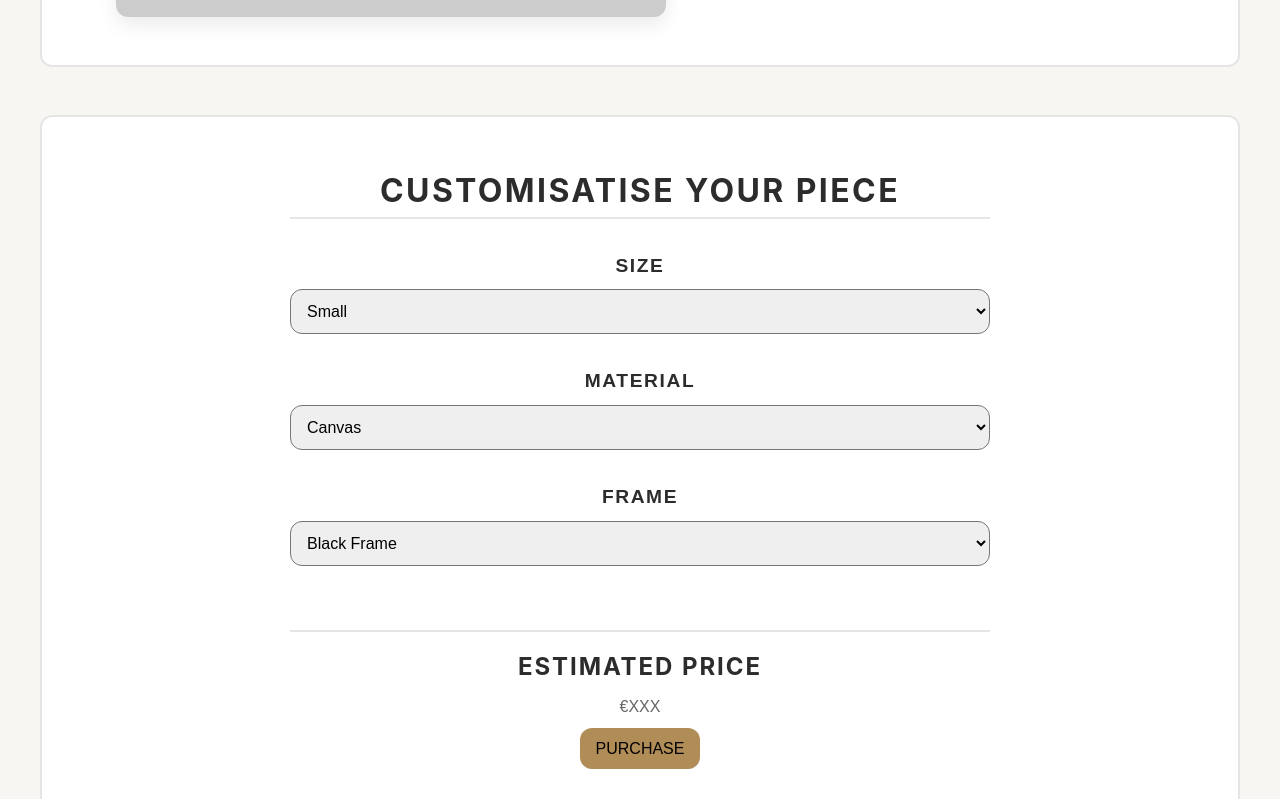
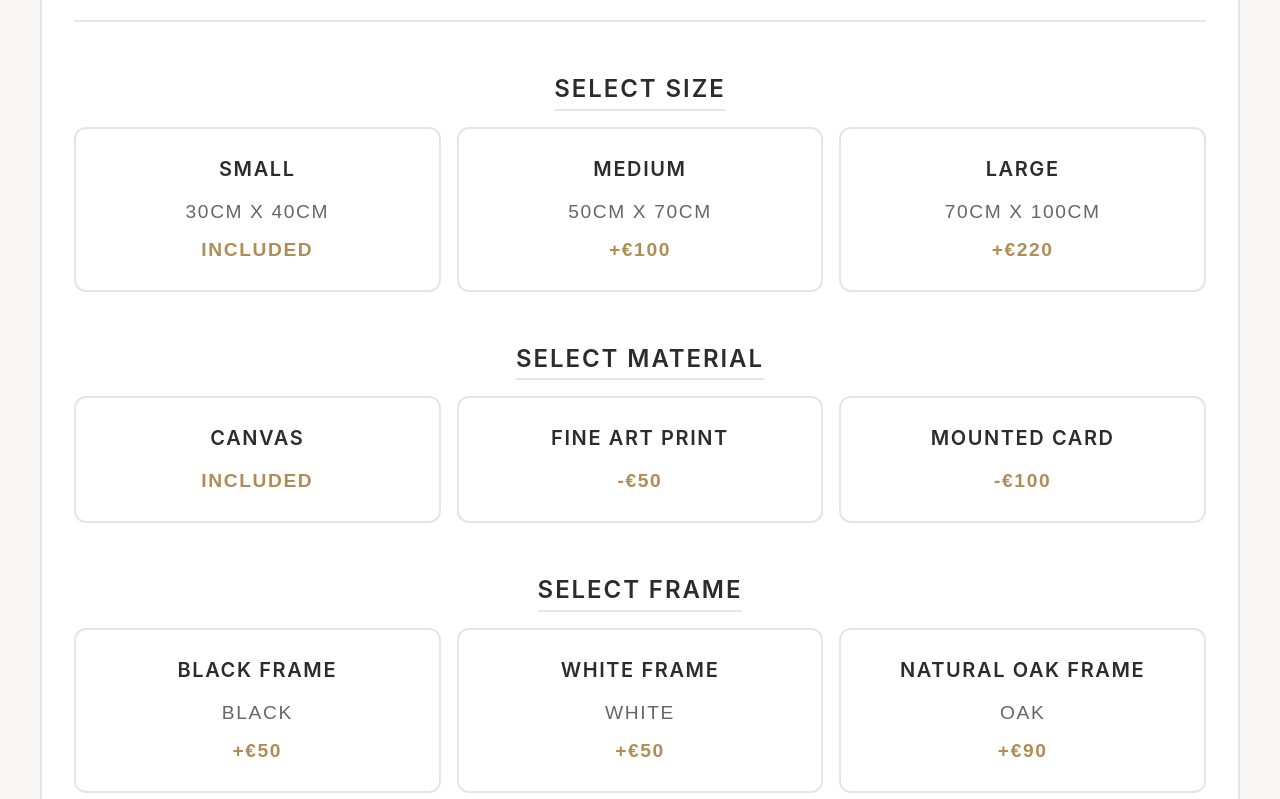
Before and after one commit to Emmet22/artist-website-template, a React (Vite) app: page /commission/1 in a window 1280 px wide. Shown: the part 941-1740 px from the top of the page. Built offline with nearby package versions, Linux system fonts and the light colour scheme.

Commit message:
#19 added styling to customisation options, hover effect, selected effect, and fixed the price modifier format

```diff
--- a/src/components/commission/CustomisationPanel.module.css
+++ b/src/components/commission/CustomisationPanel.module.css
@@ -1,10 +1,7 @@
 .panel {
-    max-width: 700px;
-    margin: 0 auto;
-
     display: flex;
     flex-direction: column;
-    gap: 2rem;
+    gap: 3rem;
 }
 
 .panel h2 {
@@ -13,22 +10,81 @@
     text-transform: uppercase;
     letter-spacing: 0.15rem;
 
+    text-align: center;
     border-bottom: 2px solid var(--clr-border);
+    padding-bottom: 0.5rem;
 }
 
-.option {
+.section {
     display: flex;
     flex-direction: column;
-    gap: 0.5rem;
+    gap: 1rem;
 }
 
-.option label {
-    font-weight: bold;
-    text-transform: uppercase;
+.sectionTitle {
+    width: fit-content;
+    border-bottom: 2px solid var(--clr-border);
+    align-self: center;
 }
 
-.option select {
-    padding: 0.75rem;
+.sectionTitle h3 {
+    text-transform: uppercase;
+    font-size: 1.5rem;
+    letter-spacing: 0.12rem;
+}
+
+.options {
+    display: grid;
+    grid-template-columns: repeat(
+        auto-fit,
+        minmax(200px, 1fr)
+    );
+
+    gap: 1rem;
+}
+
+.optionCard {
+    border: 2px solid var(--clr-border);
+    border-radius: var(--radius);
+    padding: 1.5rem;
+    cursor: pointer;
+
+    transition:
+        transform 0.2s ease,
+        border-color 0.2s ease,
+        box-shadow 0.2s ease;
+}
+
+.optionCard:hover {
+    transform: translateY(-3px);
+    box-shadow: var(--shadow);
+}
+
+.optionCard:has(input:checked) {
+    border-color: var(--clr-accent);
+    box-shadow: var(--shadow);
+    transform: translateY(-3px);
+}
+
+.optionCard input {
+    display: none;
+}
+
+.optionCard h4 {
+    text-transform: uppercase;
+    margin-bottom: 0.75rem;
+    font-size: 1.25rem;
+}
+
+.optionCard p {
+    margin-bottom: 0.5rem;
+}
+
+.optionCard span {
+    display: block;
+    margin-top: 0.5rem;
+    font-weight: bold;
+    color: var(--clr-accent);
 }
 
 .summary {
--- a/src/components/commission/CustomisationPanel.tsx
+++ b/src/components/commission/CustomisationPanel.tsx
@@ -7,6 +7,9 @@
     - size.
     - matertial.
     - frame.
+
+    N.B. the selected values are controled by the
+    CommissionBuilder page.
 */
 
 // import styles
@@ -24,57 +27,129 @@ interface CustomisationPanelProps {
     materials: MaterialOption[];
 }
 
+// function for fixing the price modifier
+function formatPriceModifier(priceModifier: number) {
+    if (priceModifier == 0) {
+        return "Included";
+    }
+    if (priceModifier > 0) {
+        return `+€${priceModifier}`;
+    }
+    return `-€${Math.abs(priceModifier)}`;
+}
+
 function CustomisationPanel({sizes, frames, materials}: CustomisationPanelProps) {
     return (
         <div className={styles.panel}>
-            <h2>Customisatise your piece</h2>
 
-            <div className={styles.option}>
-                <label>Size</label>
-                <select>
+            <h2>Customise your piece</h2>
+
+            {/* size options */}
+            <div className={styles.section}>
+                <div className={styles.sectionTitle}>
+                    <h3>Select Size</h3>
+                </div>
+
+                <div className={styles.options}>
                     {
                         sizes.map(size => (
-                            <option
+                            <label
                                 key={size.id}
+                                className={styles.optionCard}
+                            >
+                                <input
+                                    type="radio"
+                                    name="size"
                                     value={size.id}
-                            >
+                                />
+
+                                <div>
+                                    <h4>
                                         {size.name}
-                            </option>
+                                    </h4>
+
+                                    <p>
+                                        {size.width}cm x {size.height}cm
+                                    </p>
+
+                                    <span>
+                                        {formatPriceModifier(size.priceModifier)}
+                                    </span>
+                                </div>
+
+                            </label>
                         ))
                     }
-                </select>
+                </div>
             </div>
 
-            <div className={styles.option}>
-                <label>Material</label>
-                <select>
+            {/* material options */}
+            <div className={styles.section}>
+                <div className={styles.sectionTitle}>
+                    <h3>Select Material</h3>
+                </div>
+
+                <div className={styles.options}>
                     {
                         materials.map(material => (
-                            <option
+                            <label
                                 key={material.id}
+                                className={styles.optionCard}
+                            >
+
+                                <input
+                                    type="radio"
+                                    name="material"
                                     value={material.id}
-                            >
+                                />
+
+                                <div>
+                                    <h4>
                                         {material.name}
-                            </option>
+                                    </h4>
+                                    <span>
+                                        {formatPriceModifier(material.priceModifier)}
+                                    </span>
+                                </div>
+
+                            </label>
                         ))
                     }
-                </select>
+                </div>
             </div>
 
-            <div className={styles.option}>
-                <label>Frame</label>
-                <select>
+            {/* frame options */}
+            <div className={styles.section}>
+                <div className={styles.sectionTitle}>
+                    <h3>Select Frame</h3>
+                </div>
+                <div className={styles.options}>
                     {
                         frames.map(frame => (
-                        <option
+                            <label
                                 key={frame.id}
+                                className={styles.optionCard}
+                            >
+                                <input
+                                    type="radio"
+                                    name="frame"
                                     value={frame.id}
-                        >
+                                />
+                                <div>
+                                    <h4>
                                         {frame.name}
-                        </option>
+                                    </h4>
+                                    <p>
+                                        {frame.color}
+                                    </p>
+                                    <span>
+                                        {formatPriceModifier(frame.priceModifier)}
+                                    </span>
+                                </div>
+                            </label>
                         ))
                     }
-                </select>
+                </div>
             </div>
 
             <div className={styles.summary}>
--- a/src/pages/CommissionBuilder.tsx
+++ b/src/pages/CommissionBuilder.tsx
@@ -39,19 +39,18 @@ function CommissionBuilder() {
         );
     }
 
-    // get customisation options
-
-    // calculate price based on selected options
-
     return (
         <main>
+            {/*
             <Section>
-                <h1>Create your piece</h1>
+                <h1>Create your own vision</h1>
                 <p>
-                    Bring the artwork to life with your own
-                    choice of size, material and frame.
+                    Personalise this artwork by choosing your perferred size, material
+                    and frame. Your final price updates automatically based on your
+                    selections.
                 </p>
             </Section>
+            */}
 
             <Section>
                 <ArtWorkPreview artPiece={artPiece} collection={collection} />
```
Lines whose indentation alone changed are shown as unchanged.
